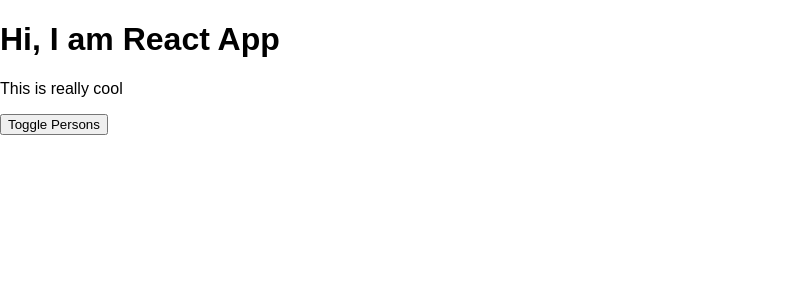
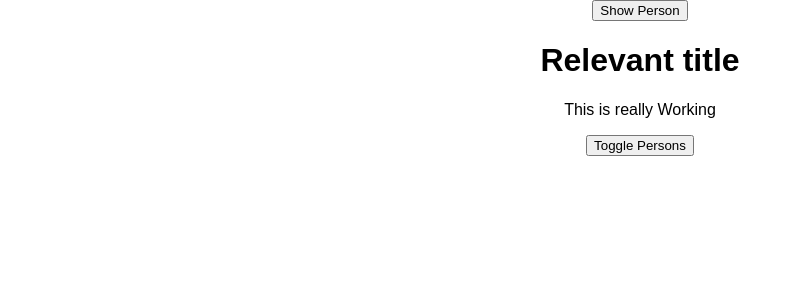
Before and after one commit to sitaramyadav/LearningReact, a React (Create React App) app in the folder complete-guide/: page / in a window 1280 px wide. Shown: the top 300 px of the page, without its empty margins (0-802 px from the left). Built offline with nearby package versions, Linux system fonts and the light colour scheme.

Commit message:
Fix the styling.

```diff
--- a/complete-guide/src/components/Cockpit/Cockpit.css
+++ b/complete-guide/src/components/Cockpit/Cockpit.css
@@ -5,24 +5,29 @@
     font-weight: bold;
 }
 
-.Cockpit  button{
+.Button {
     border: 1px solid blue;
-    padding: 16px;
+    padding: 8px;
     background-color: green;
     font: inherit;
     color: white;
     cursor: pointer;
 }
 
-.Cockpit button:hover {
+.Cockpit {
+    text-align: center;
+}
+
+
+.Button:hover {
     background-color: lightgreen;
     color: black;
 }
 
-.Cockpit button.Red {
-    background-color: black;
+.Button.Red {
+    background-color: red;
 }
-.Cockpit button.Red:hover {
+.Button.Red:hover {
     background-color: salmon;
     color: black;
 }
--- a/complete-guide/src/components/Cockpit/Cockpit.js
+++ b/complete-guide/src/components/Cockpit/Cockpit.js
@@ -1,33 +1,33 @@
 import React from 'react';
-import classes from './Cockpit.css';
+import './Cockpit.css'
 
 const Cockpit = (props) => {
 
     const assignedClasses = [];
     let btnClass = '';
+    let classes = {Button:'Button', Red:'Red', Bold:'Bold', Cockpit:'Cockpit '};
 
     if(props.showPersons) {
-        btnClass = classes.Red ;
+        btnClass = [classes.Button, classes.Red].join(' ') ;
     }
 
     if (props.persons.length <= 2) {
-        assignedClasses.push(classes.Red);
-        console.log(assignedClasses,'===',classes.Red)
+        assignedClasses.push(classes.Red); //classes = ['red']
+        // console.log(assignedClasses,'===',classes.Red)
     }
 
     if (props.persons.length <= 1) {
-        assignedClasses.push(classes.Bold);
+        assignedClasses.push(classes.Bold); // classes = ['red', 'bold']
     }
 
-    return ( <div className={classes.Cockpit}>
-                <h1>Hi, I am React App</h1>
-                <p className={assignedClasses.join(' ')}> This is really cool</p>
+    return <div className="Cockpit">
+                <button onClick={() =>{}}>Show Person</button>
+                <h1> { props.appTitle } </h1>
+                <p className={assignedClasses.join(' ')}> This is really Working</p>
                 <button
-                className={btnClass}
-                onClick={props.clicked}>Toggle Persons
-                </button>
+                    className={btnClass}
+                    onClick={props.clicked}>Toggle Persons </button>
             </div>
-        )
 };
 
 export default Cockpit;
--- a/complete-guide/src/components/Persons/Person/Person.js
+++ b/complete-guide/src/components/Persons/Person/Person.js
@@ -1,3 +1,5 @@
+import Radium from 'radium';
+
 import React, {Component} from 'react';
 import './Person.css'
 
@@ -31,4 +33,4 @@ class Person extends Component {
 }
 
 
-export default Person;
+export default Radium(Person);
--- a/complete-guide/src/components/Persons/Persons.js
+++ b/complete-guide/src/components/Persons/Persons.js
@@ -1,11 +1,19 @@
-import React, {Component} from 'react';
+import React, {PureComponent} from 'react';
 
 import Person from './Person/Person';
 
-class Persons extends Component {
+class Persons extends PureComponent {
     constructor (props) {
         super(props);
         console.log('[Persons.js] Inside constructor');
+    }
+
+    componentWillUpdate ( mextProps, nextState) {
+        return console.log('[UPDATE Persons.js] Inside componentWillUpdate() ');
+    }
+
+    componentDidUpdate ( ) {
+        console.log('[UPDATE Person.js] Inside componentDidUpdate');
     }
 
     componentWillMount() {
@@ -15,6 +23,20 @@ class Persons extends Component {
     componentDidMount( ) {
         console.log('[Persons.js] Inside componentDidMount()');
     }
+
+    componentWillReceiveProps ( nextProps) {
+        console.log('[Persons.js] Inside componentWillRecieveProps', nextProps);
+    }
+
+    // shouldComponentUpdate ( nextProps, nextState) {
+    //     console.log('[UPDATE Person.js] Inside the shouldComponentUpdate() ');
+    //
+    //     return nextProps.persons !== this.props.persons ||
+    //         nextProps.changed !== this.props.changed ||
+    //         nextProps.clicked !== this.props.clicked;
+    //
+    //     //    return true
+    // }
 
     render ( ) {
         console.log('[Persons.js] Inside componentDidMount()');
--- a/complete-guide/src/containers/App.js
+++ b/complete-guide/src/containers/App.js
@@ -1,13 +1,14 @@
-import React, {Component} from 'react';
+import React, {PureComponent} from 'react';
 import classes from './App.css';
 import Persons from '../components/Persons/Persons';
 import Cockpit from '../components/Cockpit/Cockpit';
 import ErrorBoundary from '../components/ErrorBoundary/ErrorBoundary'
+import Radium, {style} from 'radium';
 
-class App extends Component {
+class App extends PureComponent {
     constructor(props) {
         super(props);
-        console.log('[App.js] Inside constructor ', props);
+        console.log('[App.js] Inside constructor ====', classes.bold,'=====7');
         this.togglePersonHandler = this.togglePersonHandler.bind(this);
         this.deletePersonHandler = this.deletePersonHandler.bind(this);
         this.nameChangeHandler = this.nameChangeHandler.bind(this);
@@ -41,6 +42,26 @@ class App extends Component {
     componentDidMount( ) {
         console.log('[App.js] Inside componentDidMount()');
     }
+
+    // shouldComponentUpdate (nextProps, nextState ) {
+    //     console.log('[UPDATE App.js] Inside shouldComponentUpdate() ');
+    //
+    //     // return true;
+    //     return nextProps.persons !== this.props.persons ||
+    //     nextState.showPersons !==this.state.showPersons;
+    // }
+
+    // PureComponent does this without using shouldComponentUpdate.
+    // React checks if there is any changes in props and state then only update the dom else don't
+
+    componentWillUpdate ( mextProps, nextState) {
+        return console.log('[UPDATE App.js] Inside componentWillUpdate() ');
+    }
+
+    componentDidUpdate ( ) {
+        console.log('[UPDATE App.js] Inside componentDidUpdate');
+    }
+
 
 
 
@@ -102,4 +123,4 @@ class App extends Component {
     }
 }
 
-export default App;
+export default Radium(App);
```
Also changed, not shown: 1 other file (tests, documents, lock files or other folders).
